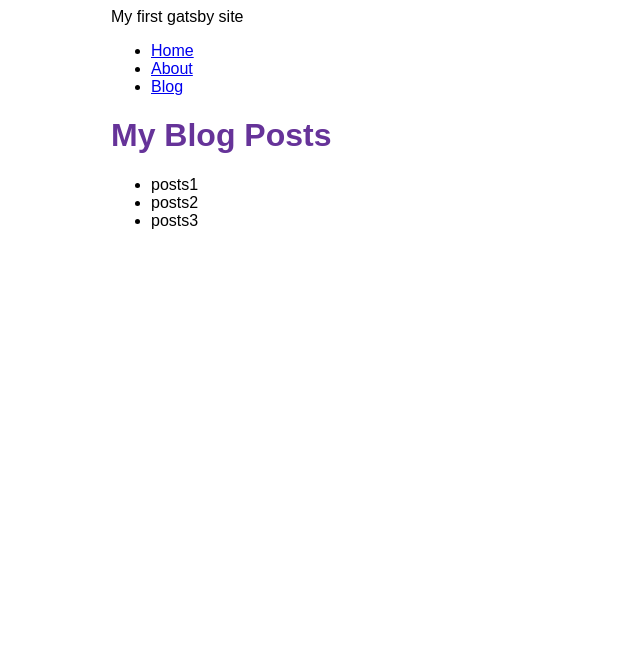
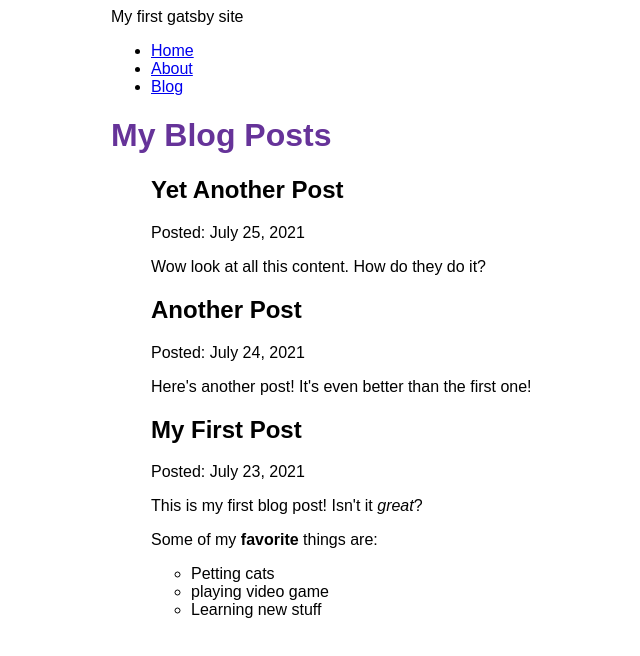
Before and after one commit to PreziosiR/React-Gatsby, a Gatsby site: page /blog in a window 1280 px wide. Shown: the whole page, without its empty margins (279-919 px from the left). Built offline with nearby package versions, Linux system fonts and the light colour scheme; Gatsby itself is replaced by a stand-in of ours.

Commit message:
ajout du contenu des posts dynamiquement

```diff
--- a/blog/posts1.mdx
+++ b/blog/posts1.mdx
@@ -0,0 +1,12 @@
+---
+title: "My First Post"
+date: "2021-07-23"
+---
+
+This is my first blog post! Isn't it *great*?
+
+Some of my **favorite** things are:
+
+* Petting cats
+* playing video game
+* Learning new stuff
--- a/blog/posts2.mdx
+++ b/blog/posts2.mdx
@@ -0,0 +1,6 @@
+---
+title: "Another Post"
+date: "2021-07-24"
+---
+
+Here's another post! It's even better than the first one!
--- a/blog/posts3.mdx
+++ b/blog/posts3.mdx
@@ -0,0 +1,6 @@
+---
+title: "Yet Another Post"
+date: "2021-07-25"
+---
+
+Wow look at all this content. How do they do it?
--- a/gatsby-config.js
+++ b/gatsby-config.js
@@ -13,5 +13,6 @@
               path: `${__dirname}/blog`,
             }
           },
+          `gatsby-plugin-mdx`,
     ]
 }
--- a/package.json
+++ b/package.json
@@ -15,8 +15,11 @@
     "clean": "gatsby clean"
   },
   "dependencies": {
+    "@mdx-js/mdx": "^1.6.22",
+    "@mdx-js/react": "^1.6.22",
     "gatsby": "^4.6.2",
     "gatsby-plugin-image": "^2.6.0",
+    "gatsby-plugin-mdx": "^3.6.0",
     "gatsby-plugin-sharp": "^4.6.0",
     "gatsby-source-filesystem": "^4.6.0",
     "react": "^17.0.1",
--- a/src/pages/blog.js
+++ b/src/pages/blog.js
@@ -1,5 +1,6 @@
 import * as React from 'react'
 import { graphql } from 'gatsby'
+import { MDXRenderer } from 'gatsby-plugin-mdx'
 import Layout from '../components/layout'
 
 const BlogPage = ({data}) => {
@@ -7,10 +8,14 @@
     <Layout pageTitle="My Blog Posts">
       <ul>
           {
-              data.allFile.nodes.map(node => (
-                  <li key={node.name}>
-                    {node.name}
-                  </li>
+              data.allMdx.nodes.map((node) => (
+                <article key={node.id}>
+                  <h2>{node.frontmatter.title}</h2>
+                  <p>Posted: {node.frontmatter.date}</p>
+                  <MDXRenderer>
+                    {node.body}
+                  </MDXRenderer>
+                </article>
               ))
           }
       </ul>
@@ -20,11 +25,16 @@
 
 export const query = graphql`
 query {
-    allFile(filter: {sourceInstanceName: {eq: "blog"}}) {
-      nodes {
-        name
+  allMdx(sort: {fields: frontmatter___date, order: DESC}) {
+    nodes {
+      frontmatter {
+        date(formatString: "MMMM D, YYYY")
+        title
       }
+      id
+      body
     }
-  }`
+  }
+}`
 
 export default BlogPage
```
Also changed, not shown: 1 other file.
